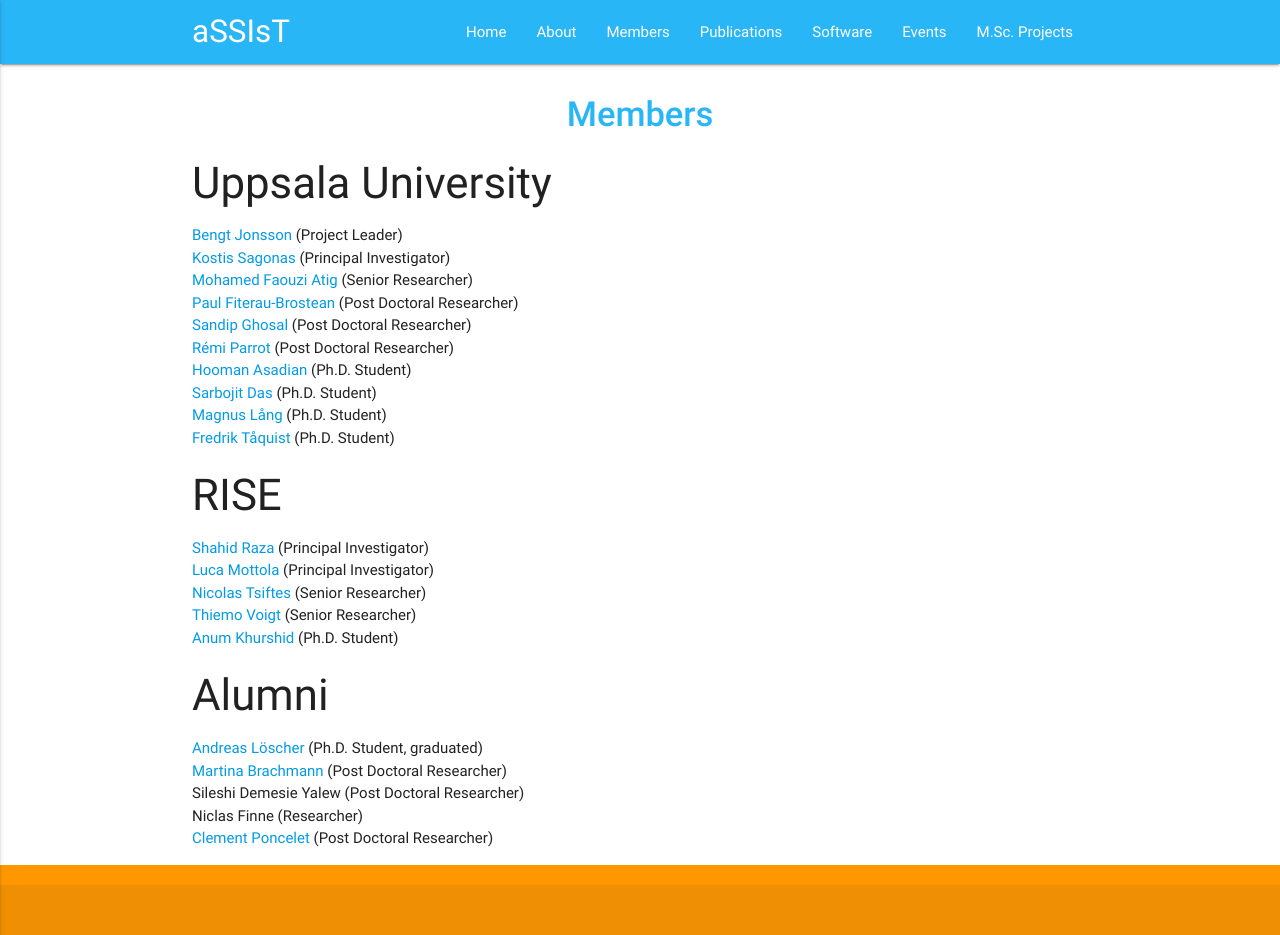
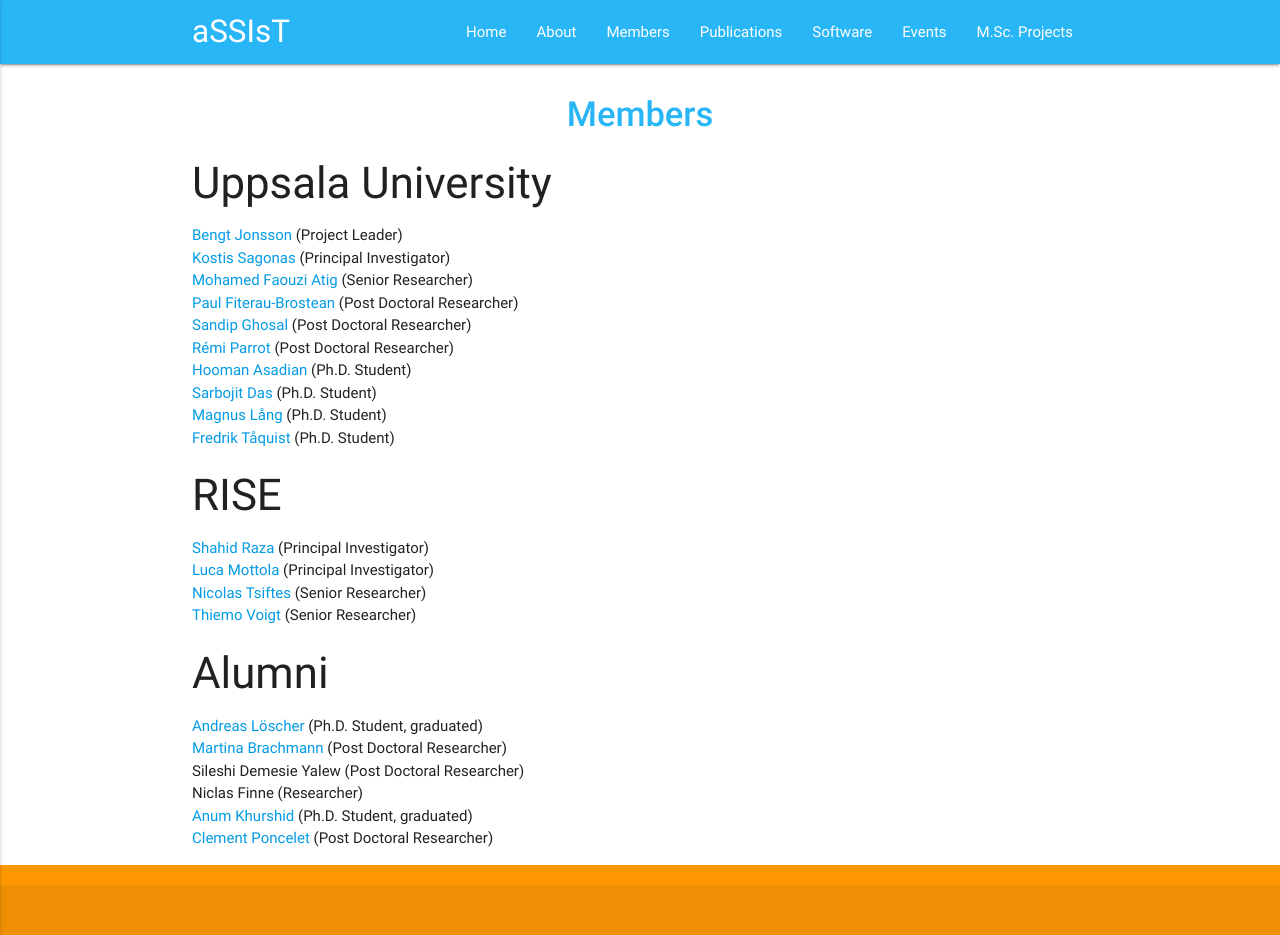
Before and after one commit to assist-project/assist-project.github.io, a Jekyll site: the page built from 02-members.md, in a window 1280 px wide. Built offline with Jekyll 4.4.1, drawn with Linux system fonts in a browser that asks for light colours.

Commit message:
Move Anum to Alumni

```diff
--- a/02-members.md
+++ b/02-members.md
@@ -24,13 +24,13 @@ permalink: /members/
 - [Nicolas Tsiftes][NicolasTsiftesHomepage] (Senior Researcher)
 - [Thiemo Voigt][ThiemoVoigtHomepage] (Senior Researcher)
 - [Chetna Singhal]: [ChetnaSinghalHomepage] (Post Doctoral Researcher)
-- [Anum Khurshid][AnumKhurshidHomepage] (Ph.D. Student)
 
 ### Alumni
 - [Andreas Löscher][AndreasLöscherScholar] (Ph.D. Student, graduated)
 - [Martina Brachmann][MartinaBrachmannHomepage] (Post Doctoral Researcher)
 - Sileshi Demesie Yalew (Post Doctoral Researcher)
 - Niclas Finne (Researcher)
+- [Anum Khurshid][AnumKhurshidHomepage] (Ph.D. Student, graduated)
 - [Clement Poncelet][ClementPonceletHomepage] (Post Doctoral Researcher)
 
 [BengtJonssonHomepage]: http://user.it.uu.se/~bengt/
```
